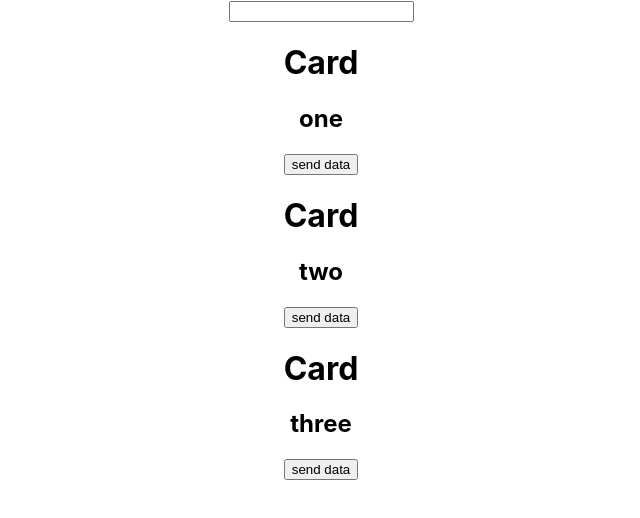
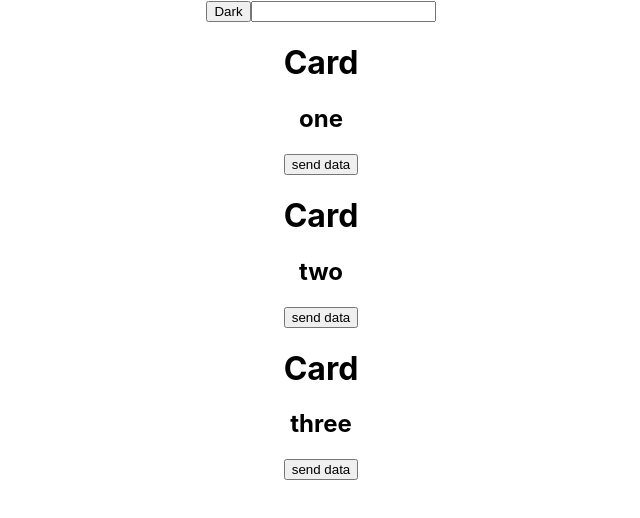
Before and after one commit to SyedGulzar786/react2, a React (Create React App) app: page / in a window 1280 px wide. Shown: the top 518 px of the page, without its empty margins (319-959 px from the left). Built offline with nearby package versions, Linux system fonts and the light colour scheme.

Commit message:
react bootsrap

```diff
--- a/src/App.jsx
+++ b/src/App.jsx
@@ -1,16 +1,18 @@
 import logo from './logo.svg';
 import './App.css';
 import {Card, Input} from "./components"
+import Button from 'react-bootstrap/Button';
 function App() {
   const getData = (a) => {
     console.log(a)
   }
   const arr = ["one","two","three"]
   return (
-    <div className="App">
+<div className="App">
+<Button variant="dark">Dark</Button>
 <Input onChange={(e) => console.log(e.target.value)} />
 {arr.map((v,i) => <Card v={v} getData={getData} />)}
-    </div>
+</div>
   );
 }
 
```
